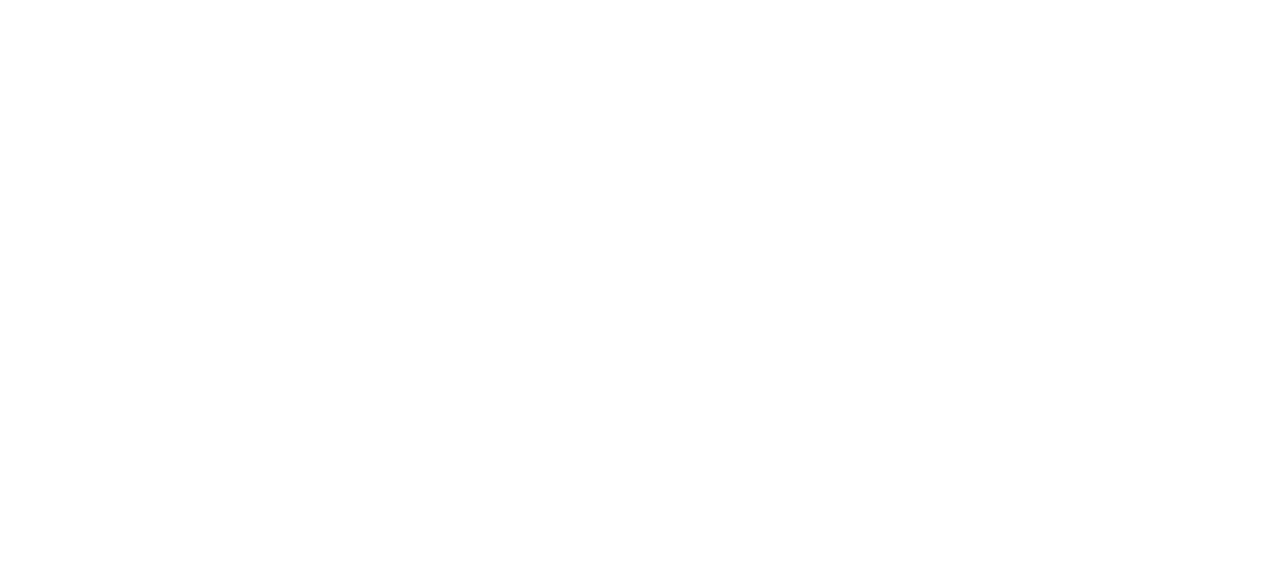
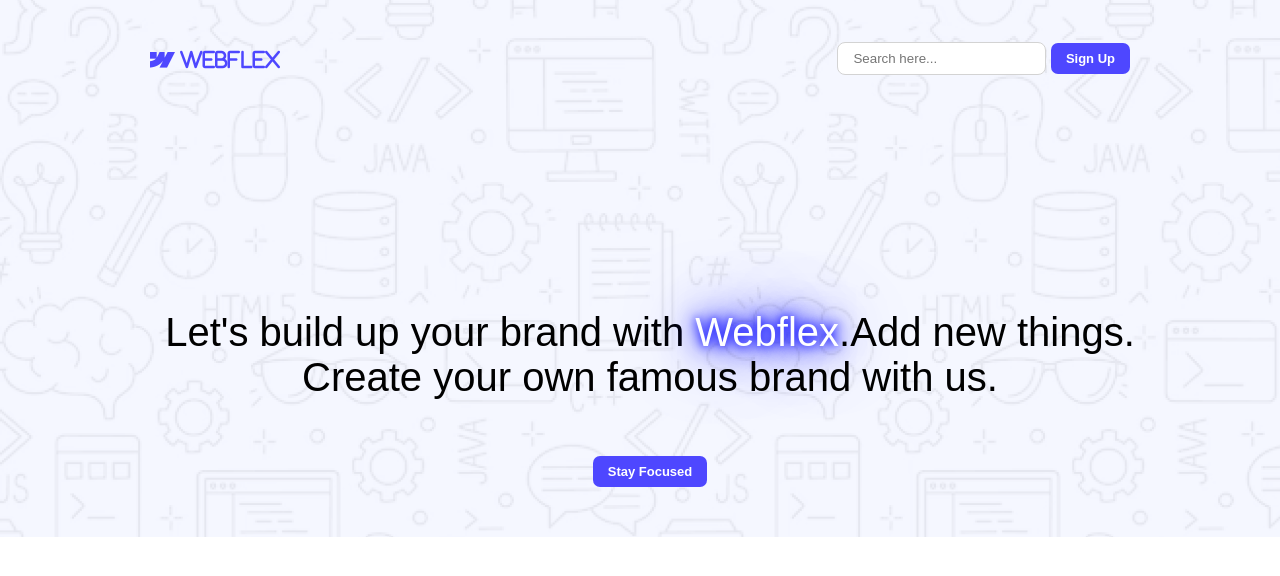
Before and after one commit to Masriq-Radil/my-first-assignment, a plain HTML site: page index.html in a window 1280 px wide. Drawn offline with Linux system fonts and the light colour scheme.

Commit message:
header section commit

```diff
--- a/index.html
+++ b/index.html
@@ -3,9 +3,37 @@
 <head>
     <meta charset="UTF-8">
     <meta name="viewport" content="width=device-width, initial-scale=1.0">
+    <link rel="preconnect" href="https://fonts.googleapis.com">
+    <link rel="preconnect" href="https://fonts.gstatic.com" crossorigin>
+    <link rel="shortcut icon" href="favicon.png" type="image/x-icon">
+    <script src="https://kit.fontawesome.com/6425ba8394.js" crossorigin="anonymous"></script>
+    <link rel="stylesheet" href="style.css">
     <title>Webflex agencies website</title>
 </head>
 <body>
+    <header class="header-section">
+        <nav class="nav-section">
+            <div class="logo-tittle">
+               <h3 class="fa-brands fa-webflow"> Webflex</h3>
+            </div>
+            <div class="signup-area">
+                <input class="search-area" type="search" placeholder="Search here...">
+                <button class="btn-primary" type="button">Sign Up</button>
+            </div>
+        </nav>
+        <section class="head-tittle-area">
+            <div class="tittle-description">
+            <p>Let's build up your brand with <span class="name-decoration">Webflex</span>.Add new things.<br>Create your own famous brand with us.</p>
+            <button class="btn-primary focus-btn" type="button">Stay Focused</button>
+        </div>
+        </section>
+    </header>
+    <main>
 
+    </main>
+    <footer>
+
+    </footer>
 </body>
+
 </html>
--- a/style.css
+++ b/style.css
@@ -0,0 +1,62 @@
+body{
+  font-family: "Poppins", sans-serif;
+  font-weight: 400;
+  font-style: normal;
+  margin: 0;
+}
+h3{
+    color: #4E47FF;
+    font-size: 20px;
+}
+.header-section{
+    background-image: url("Assets/Hero-bg.png");
+    max-height: 680px;
+    max-width: 100%;
+}
+.nav-section{
+    display: flex;
+    justify-content: space-between;
+    margin: 0px 150px;
+    padding-top: 30px;
+}
+.signup-area{
+    margin-top: 12px;
+}
+.btn-primary{
+    background-color: #4E47FF;
+    padding: 8px 15px;
+    color: white;
+    border: none;
+    border-radius: 7px;
+    font-size: 13px;
+    font-weight: 600;
+}
+.btn-primary:hover{
+    background-color: black;
+    cursor: pointer;
+}
+.search-area{
+    border-radius: 8px;
+    border: 1px solid lightgrey;
+    padding: 8px 15px;
+}
+.search-area:hover{
+    background-color: lightgray;
+}
+.head-tittle-area{
+    padding-left: 20px;
+    padding-top: 180px;
+    padding-bottom: 50px;
+
+}
+.tittle-description{
+    text-align: center;
+    font-size: 40px;
+}
+.name-decoration{
+    color: white;
+    text-shadow: 0px 0px 10px blue,
+    0px 0px 20px blue,
+    0px 0px 40px blue,
+    0px 0px 80px blue;
+}
```
Also changed, not shown: favicon.png (added).
